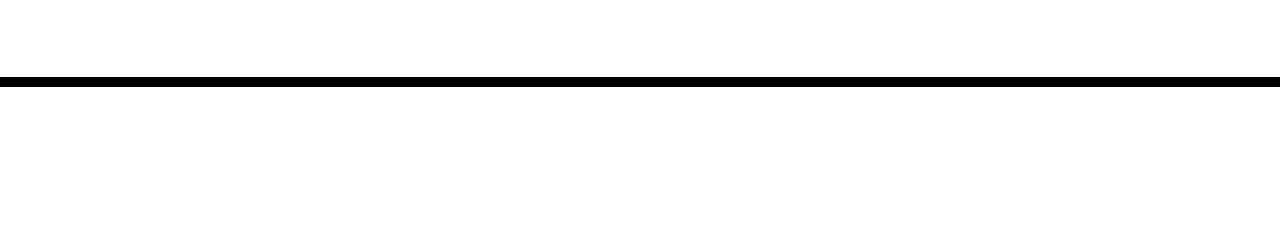
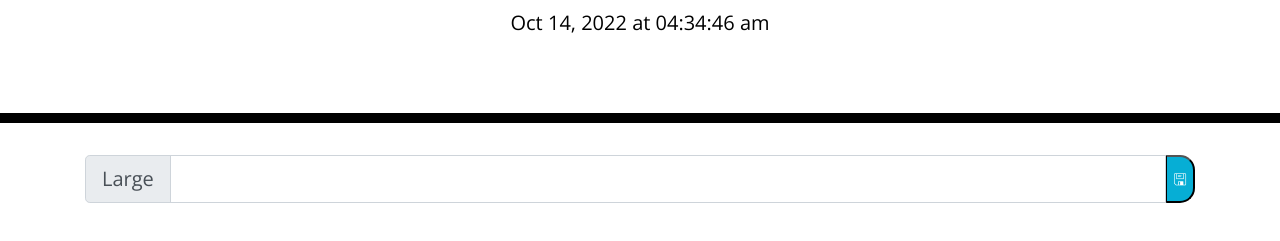
Before and after one commit to JCool221/Schedulerme, a plain HTML site: page index.html in a window 1280 px wide. Shown: the part 181-422 px from the top of the page. Drawn offline with nearby package versions, Linux system fonts and the light colour scheme; files that its build step writes are made by us from their sources.

Commit message:
added timer

```diff
--- /dev/null
+++ b/Assets/script.js
@@ -0,0 +1,12 @@
+var timeDisplayEl = $('#currentDay');
+
+// handle displaying the time
+function displayTime() {
+    var rightNow = moment().format('MMM DD, YYYY [at] hh:mm:ss a');
+    timeDisplayEl.text(rightNow);
+  }
+
+
+
+
+setInterval(displayTime, 1000);
--- a/Assets/style.css
+++ b/Assets/style.css
@@ -65,7 +65,7 @@ textarea {
   color: white;
 }
 
-.saveBtn i:hover {
+.saveBtn :hover {
   font-size: 20px;
   transition: all 0.3s ease-in-out;
 }
--- a/index.html
+++ b/index.html
@@ -18,7 +18,7 @@
       href="https://fonts.googleapis.com/css?family=Open+Sans&display=swap"
       rel="stylesheet"
     />
-    <link rel="stylesheet" href="style.css" />
+    <link rel="stylesheet" href="Assets/style.css" />
     <title>Work Day Scheduler</title>
   </head>
 
@@ -28,11 +28,19 @@
       <p class="lead">A simple calendar app for scheduling your work day</p>
       <p id="currentDay" class="lead"></p>
     </header>
-    <div class="container">
+    <div class="container time-block">
       <!-- Timeblocks go here -->
+      <div class="input-group input-group-lg">
+        <div class="input-group-prepend">
+          <span class="input-group-text" id="inputGroup-sizing-lg">Large</span>
+        </div>
+        <input type="text" class="form-control" aria-label="Sizing example input" aria-describedby="inputGroup-sizing-lg">
+        <button type="button" class="saveBtn">&#128427</button>
+      </div>
     </div>
 
     <script src="https://cdnjs.cloudflare.com/ajax/libs/jquery/3.2.1/jquery.min.js"></script>
     <script src="https://cdnjs.cloudflare.com/ajax/libs/moment.js/2.24.0/moment.min.js"></script>
+    <script src="Assets/script.js"></script>
   </body>
 </html>
```
